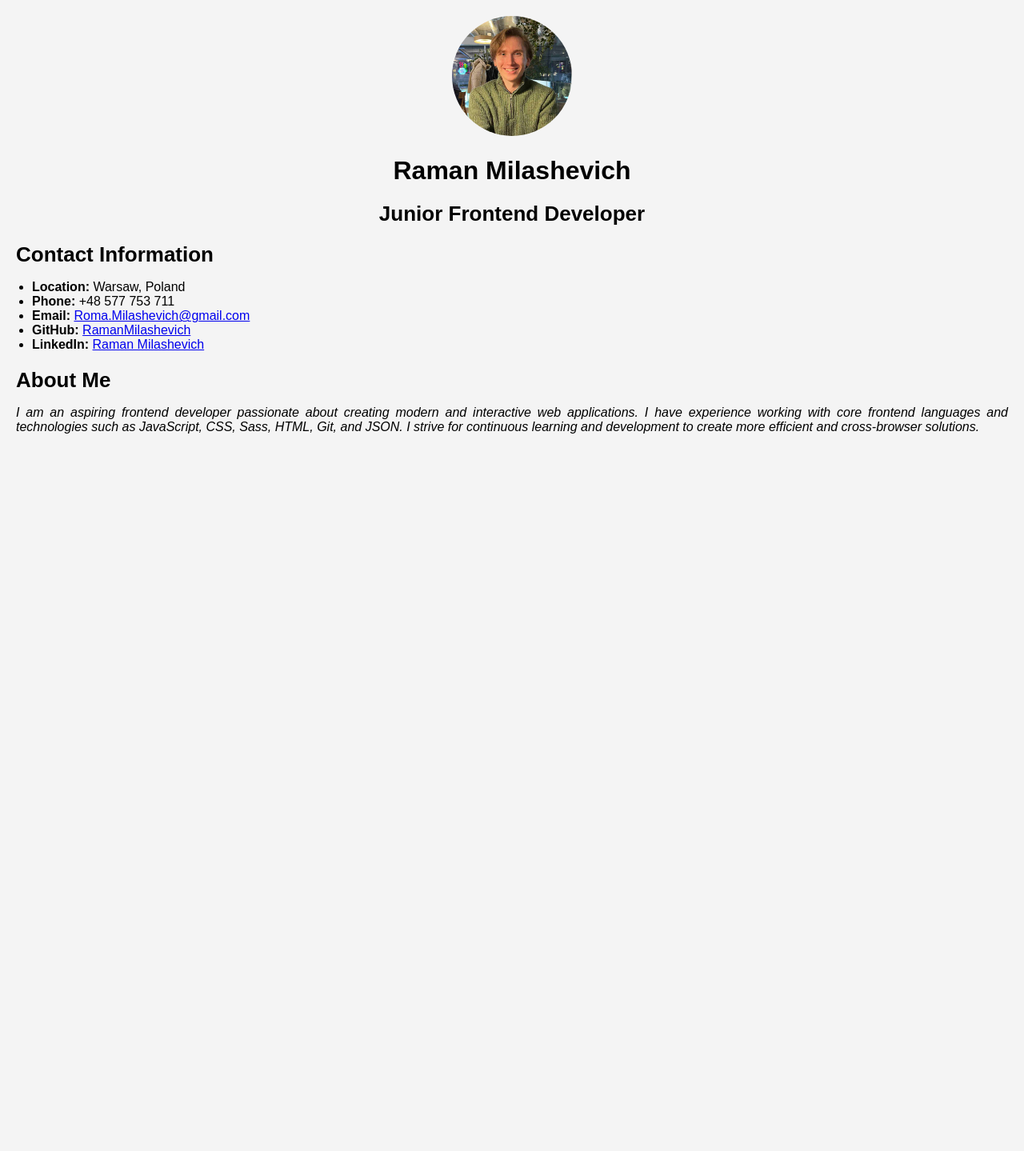
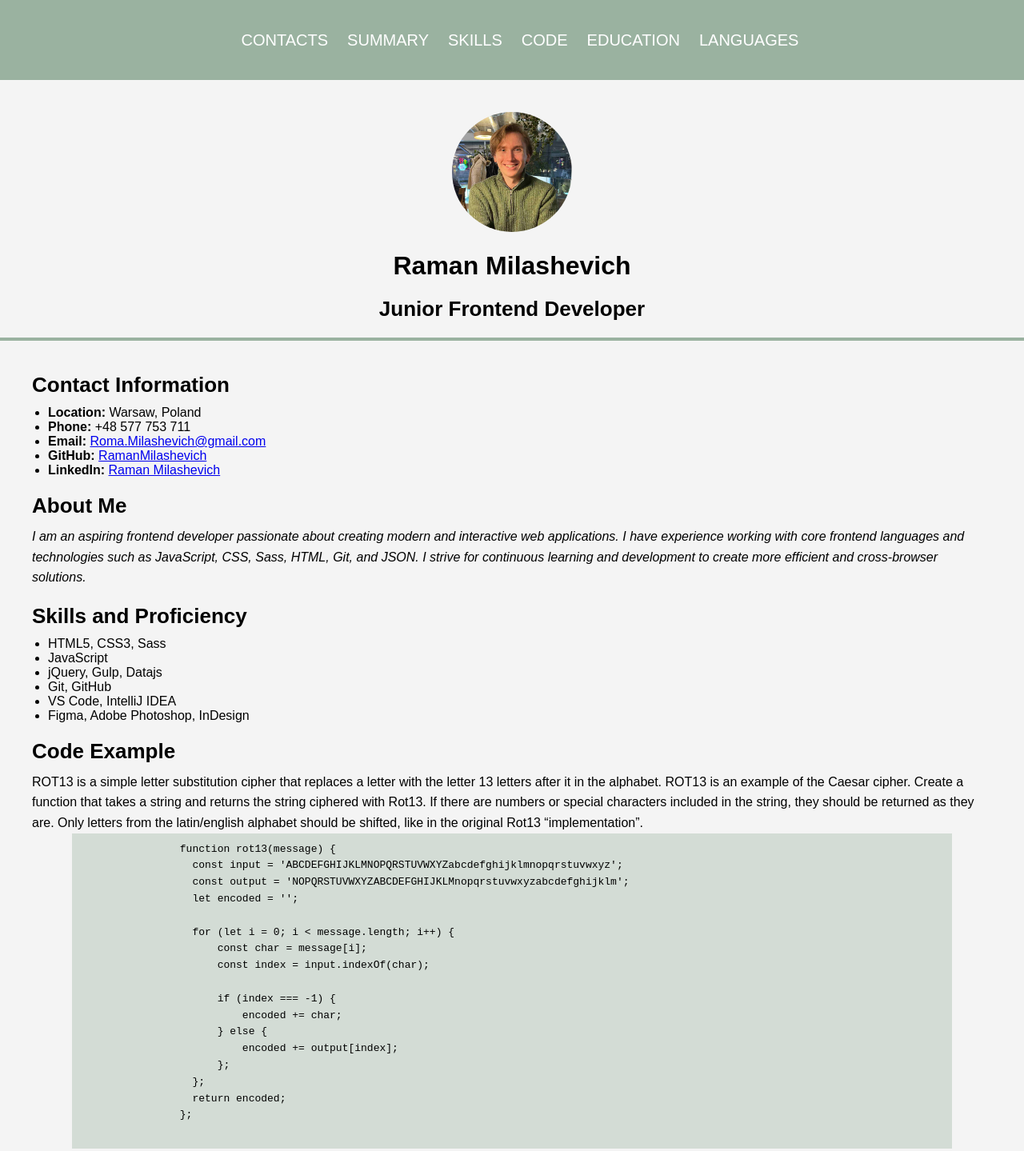
Before and after one commit to RamanMilashevich/rsschool-cv, a plain HTML site: page index.html in a window 1280 px wide. Shown: the top 1439 px of the page at 80% size. Before the commit the page ends 800 px from the top, so only its background shows below. Drawn offline with Linux system fonts and the light colour scheme.

Commit message:
feat: add three CV sections

```diff
--- a/index.html
+++ b/index.html
@@ -9,15 +9,29 @@
 </head>
 <body>
   <header>
-    <div class="container">
-      <img src="./image/CV-Photo.jpg" alt="Raman Milashevich's avatar" class="avatar">
-      <h1>Raman Milashevich</h1>
-      <h2>Junior Frontend Developer</h2>
+    <div class="header-container">
+      <nav class="nav">
+        <ul class="nav-list">
+            <li class="nav-item"><a href="#profil" class="nav-link">Contacts</a></li>
+            <li class="nav-item"><a href="#summary" class="nav-link">Summary</a></li>
+            <li class="nav-item"><a href="#skills" class="nav-link">Skills</a></li>
+            <li class="nav-item"><a href="#code" class="nav-link">Code</a></li>
+            <li class="nav-item"><a href="#education" class="nav-link">Education</a></li>
+            <li class="nav-item"><a href="#languages" class="nav-link">Languages</a></li>
+        </ul>
+      </nav>
     </div>
   </header>
   <main>
     <div class="container contact-info">
-      <section>
+      <section id="profil" class="avatar-section">
+        <img src="./image/CV-Photo.jpg" alt="Raman Milashevich's avatar" class="avatar">
+        <h1>Raman Milashevich</h1>
+        <h2>Junior Frontend Developer</h2>
+      </section>
+      <hr class="section-divider">
+      <div class="section-container">
+        <section id="contscts">
           <h2>Contact Information</h2>
           <ul>
             <li><strong>Location:</strong> Warsaw, Poland</li>
@@ -27,10 +41,67 @@
             <li><strong>LinkedIn:</strong> <a href="https://www.linkedin.com/in/ramanmilashevich" target="_blank">Raman Milashevich</a></li>
           </ul>
         </section>
-      <section>
+        <section id="summary">
           <h2>About Me</h2>
           <p class="italic">I am an aspiring frontend developer passionate about creating modern and interactive web applications. I have experience working with core frontend languages and technologies such       as JavaScript, CSS, Sass, HTML, Git, and JSON. I strive for continuous learning and development to create more efficient and cross-browser solutions.</p>
         </section>
+        <section id="skills">
+        <h2>Skills and Proficiency</h2>
+        <ul>
+            <li>HTML5, CSS3, Sass</li>
+            <li>JavaScript</li>
+            <li>jQuery, Gulp, Datajs</li>
+            <li>Git, GitHub</li>
+            <li>VS Code, IntelliJ IDEA</li>
+            <li>Figma, Adobe Photoshop, InDesign</li>
+        </ul>
+        </section>
+        <section id="code">
+          <h2>Code Example</h2>
+          <div class="code-example">
+            <p>ROT13 is a simple letter substitution cipher that replaces a letter with the letter 13 letters after it in the alphabet.   ROT13 is an example of the Caesar cipher.
+            Create a function that takes a string and returns the string ciphered with Rot13. If there are numbers or special characters included in the string, they should be returned as they are. Only letters from the latin/english alphabet should be shifted, like in the original Rot13 “implementation”.</p>
+              <pre class="my-code">
+                function rot13(message) {
+                  const input = 'ABCDEFGHIJKLMNOPQRSTUVWXYZabcdefghijklmnopqrstuvwxyz';
+                  const output = 'NOPQRSTUVWXYZABCDEFGHIJKLMnopqrstuvwxyzabcdefghijklm';
+                  let encoded = '';
+
+                  for (let i = 0; i < message.length; i++) {
+                      const char = message[i];
+                      const index = input.indexOf(char);
+
+                      if (index === -1) {
+                          encoded += char;
+                      } else {
+                          encoded += output[index];
+                      };
+                  };
+                  return encoded;
+                };
+              </pre>
+          </div>
+      </section>
+      <section id="education">
+        <div>
+          <h2>Education</h2>
+          <div class="education-section">
+              <div class="education-item">
+                  <h3>WSB Merito University, Poznań</h3>
+                  <p class="degree">Bachelor’s Degree (Lic.), Business Management</p>
+                  <p class="duration">May 2020 – July 2022</p>
+              </div>
+              <div class="education-item">
+                  <h3>Future Education</h3>
+                  <p>WSB Merito University, Poznań</p>
+                  <p class="degree">Master’s Degree (Mgr), Modern Business Services Management</p>
+                  <p class="duration">October 2022 – July 2024</p>
+              </div>
+          </div>
+        </div>
+      </section>
+
+      </div>
     </div>
   </main>
 </body>
--- a/style.css
+++ b/style.css
@@ -1,31 +1,78 @@
 * {
   box-sizing: border-box;
+  margin: 0;
+  padding: 0;
 }
 body {
   font-family: Arial, sans-serif;
-  margin: 0;
-  padding: 20px;
   background-color: #f4f4f4;
 }
+.container {
+  max-width: 1440px;
+  margin: 0 auto;
+}
+header {
+  background-color: #9ab2a0;
+}
+.header-container {
+  display: flex;
+  justify-content: center;
+}
+.nav {
+  padding: 25px;
+  display: block;
+}
+
+li {
+  display: list-item;
+}
+.nav-list {
+  display: flex;
+  justify-content: flex-end;
+  align-items: center;
+  list-style: none;
+}
+.nav-link {
+  position: relative;
+  padding: 0 12px;
+  text-decoration: none;
+  font-size: 20px;
+  font-weight: 300;
+  line-height: 50px;
+  color: #fff;
+  text-decoration: none;
+  text-transform: uppercase;
+}
+
+
+
 .avatar {
   border-radius: 50%;
   width: 150px;
   height: 150px;
+}
+
+.avatar-section {
+  text-align: center;
 
 }
 
-.container {
-  max-width: 1440px;
-  margin: 0 auto;
-  text-align: center;
+.contact-info {
+  margin-top: 40px;
+  text-align: left;
+
 }
 
-.contact-info {
-  text-align: justify;
+.section-divider {
+  border: none;
+  height: 4px;
+  background-color: #9ab2a0;
+  margin: 20px 0;
 }
 
 h1 {
   font-size: 32px;
+  margin-top: 20px;
   margin-bottom: 10px;
 }
 h2 {
@@ -41,4 +88,28 @@ ul {
 }
 .italic {
   font-style: italic;
+  line-height: 1.6;
 }
+
+.section-container {
+  display: flex;
+  flex-direction: column;
+  flex-grow: 1;
+  justify-content: center;
+  margin: 0 40px;
+}
+
+.my-code {
+  background-color: #9ab2a05d;
+  padding: 10px;
+  margin: 0 50px;
+  overflow-y: auto;
+}
+
+.code-example {
+  line-height: 1.6;
+}
+
+.education-item {
+  padding: 10px;
+}
```
Lines whose indentation alone changed are shown as unchanged.
